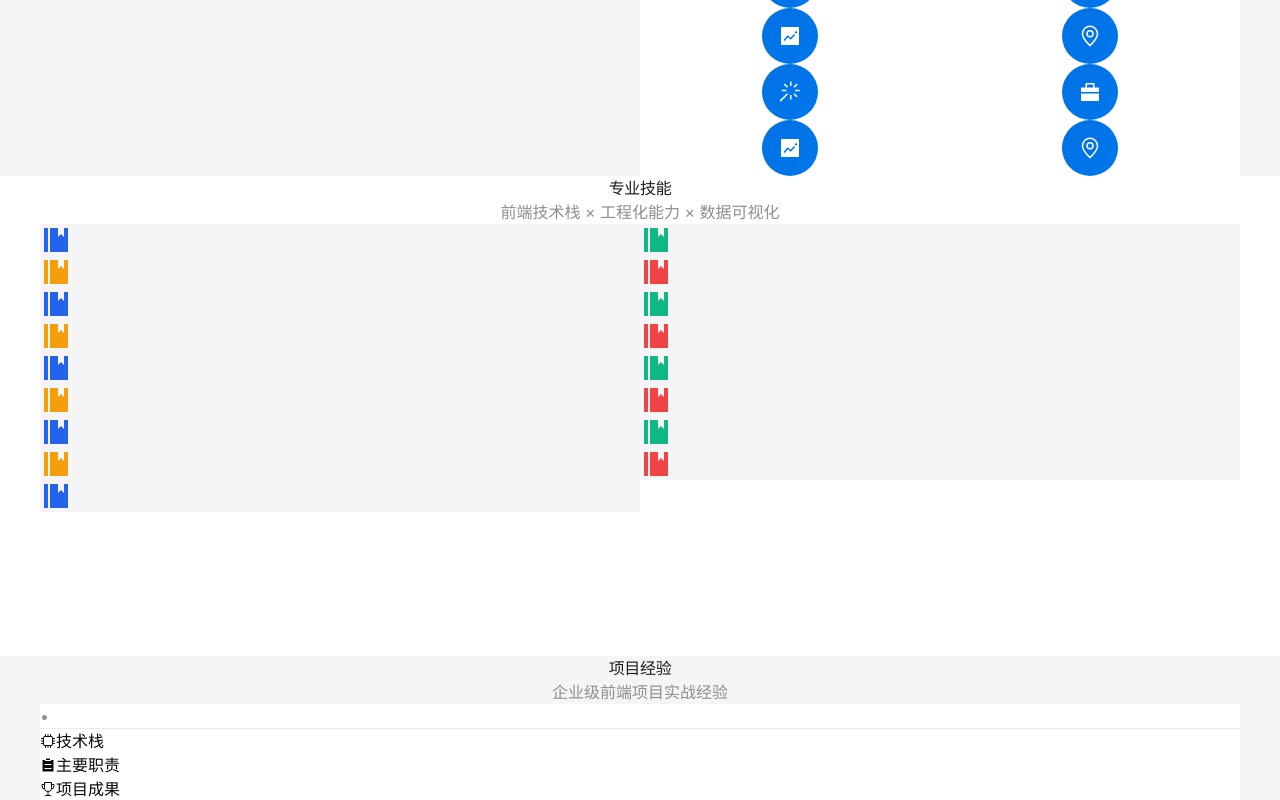
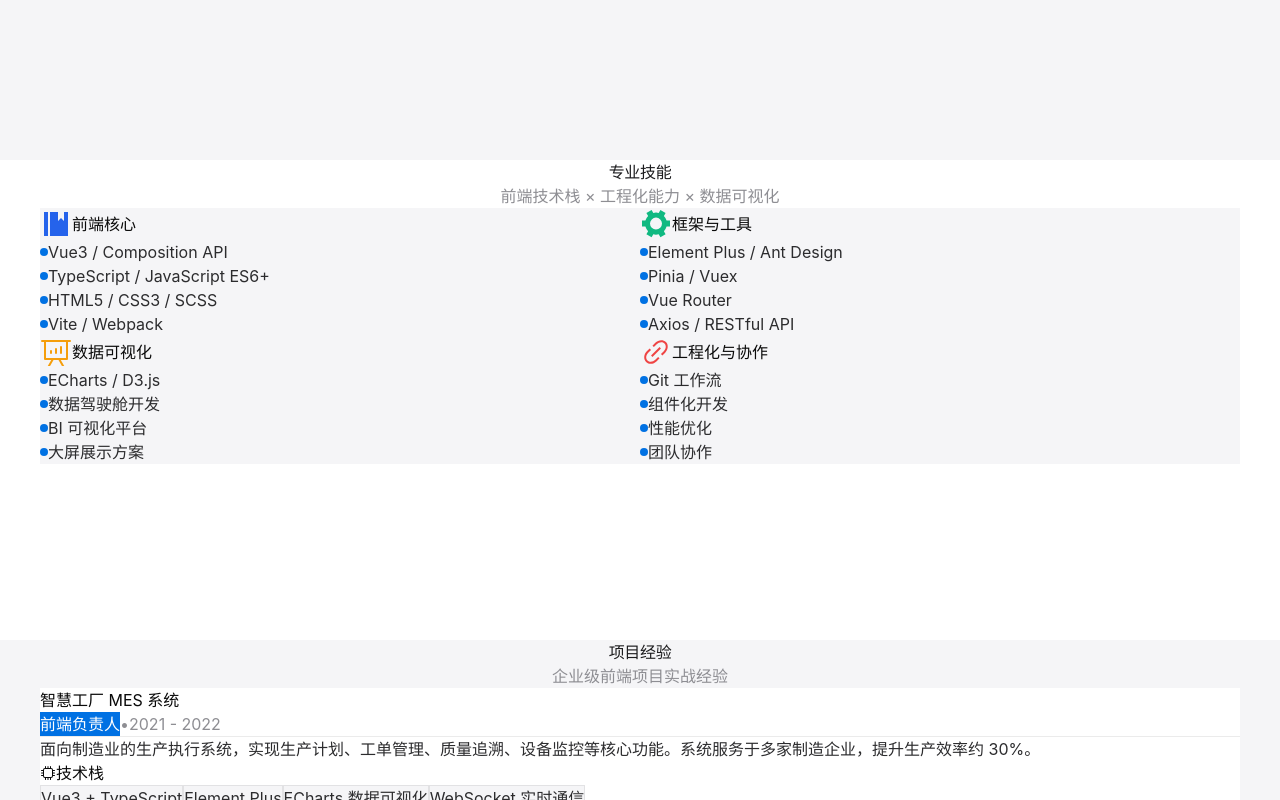
Before and after one commit to tianciniu70-max/personalWebsite, a Vue app: page / in a window 1280 px wide. Shown: the part 1120-1920 px from the top of the page. Built offline with nearby package versions, Linux system fonts and the light colour scheme.

Commit message:
fix: 修复 vue-i18n 运行时警告
使用 tm() 函数获取复杂对象（数组）而不是 t() 函数
- t() 用于翻译字符串
- tm() 用于获取复杂对象/数组
修复所有 Section 组件中的翻译数据访问方式

```diff
--- a/src/components/Sections/AboutSection.vue
+++ b/src/components/Sections/AboutSection.vue
@@ -32,9 +32,9 @@ import { useI18n } from 'vue-i18n'
 import SectionContainer from '@/components/Layout/SectionContainer.vue'
 import { MagicStick, Briefcase, TrendCharts, Location } from '@element-plus/icons-vue'
 
-const { t } = useI18n()
+const { t, tm } = useI18n()
 
-const highlights = computed(() => t('about.highlights') as unknown as any[])
+const highlights = computed(() => tm('about.highlights') as any[])
 
 const formattedStory = computed(() => {
   const story = t('about.story')
--- a/src/components/Sections/ContactSection.vue
+++ b/src/components/Sections/ContactSection.vue
@@ -41,10 +41,10 @@ import { useI18n } from 'vue-i18n'
 import SectionContainer from '@/components/Layout/SectionContainer.vue'
 import { Message, Link as LinkIcon, Promotion, ChatDotRound } from '@element-plus/icons-vue'
 
-const { t, locale } = useI18n()
+const { t, locale, tm } = useI18n()
 
 const currentLocale = computed(() => locale.value)
-const channels = computed(() => t('contact.channels') as unknown as any[])
+const channels = computed(() => tm('contact.channels') as any[])
 
 const iconMap: Record<string, any> = {
   email: Message,
--- a/src/components/Sections/DesignThinkingSection.vue
+++ b/src/components/Sections/DesignThinkingSection.vue
@@ -39,9 +39,9 @@ import { useI18n } from 'vue-i18n'
 import SectionContainer from '@/components/Layout/SectionContainer.vue'
 import { User, View, Pointer } from '@element-plus/icons-vue'
 
-const { t } = useI18n()
+const { t, tm } = useI18n()
 
-const pillars = computed(() => t('designThinking.pillars') as unknown as any[])
+const pillars = computed(() => tm('designThinking.pillars') as any[])
 
 const pillarIcons = [User, View, Pointer]
 
--- a/src/components/Sections/JapanCareerSection.vue
+++ b/src/components/Sections/JapanCareerSection.vue
@@ -65,11 +65,11 @@ import { useI18n } from 'vue-i18n'
 import SectionContainer from '@/components/Layout/SectionContainer.vue'
 import { InfoFilled, ChatDotRound, Star, Medal, TrophyBase, TrendCharts } from '@element-plus/icons-vue'
 
-const { t, locale } = useI18n()
+const { t, locale, tm } = useI18n()
 
 const currentLocale = computed(() => locale.value)
-const whyJapan = computed(() => t('japanCareer.whyJapan') as unknown as any[])
-const values = computed(() => t('japanCareer.values') as unknown as string[])
+const whyJapan = computed(() => tm('japanCareer.whyJapan') as any[])
+const values = computed(() => tm('japanCareer.values') as string[])
 
 const whyIcons = [Medal, TrophyBase, TrendCharts]
 
--- a/src/components/Sections/ProjectsSection.vue
+++ b/src/components/Sections/ProjectsSection.vue
@@ -62,10 +62,10 @@ import { useI18n } from 'vue-i18n'
 import SectionContainer from '@/components/Layout/SectionContainer.vue'
 import { Cpu, List, Trophy } from '@element-plus/icons-vue'
 
-const { t, locale } = useI18n()
+const { t, locale, tm } = useI18n()
 
 const currentLocale = computed(() => locale.value)
-const projects = computed(() => t('projects.items') as unknown as any[])
+const projects = computed(() => tm('projects.items') as any[])
 </script>
 
 <style lang="scss" scoped>
--- a/src/components/Sections/SkillsSection.vue
+++ b/src/components/Sections/SkillsSection.vue
@@ -33,9 +33,9 @@ import { useI18n } from 'vue-i18n'
 import SectionContainer from '@/components/Layout/SectionContainer.vue'
 import { Management, Tools, DataAnalysis, Link } from '@element-plus/icons-vue'
 
-const { t } = useI18n()
+const { t, tm } = useI18n()
 
-const categories = computed(() => t('skills.categories') as unknown as any[])
+const categories = computed(() => tm('skills.categories') as any[])
 
 const iconMap: Record<string, any> = {
   code: Management,
--- a/src/i18n/index.ts
+++ b/src/i18n/index.ts
@@ -1,17 +1,16 @@
 import { createI18n } from 'vue-i18n'
-import type { LocaleMessage } from '@/locales/types'
 import zh from '../locales/zh'
 import en from '../locales/en'
 import ja from '../locales/ja'
 
-const i18n = createI18n<[LocaleMessage], 'zh' | 'en' | 'ja'>({
+const i18n = createI18n({
   legacy: false,
   locale: 'zh',
   fallbackLocale: 'en',
   messages: {
-    zh: zh as LocaleMessage,
-    en: en as LocaleMessage,
-    ja: ja as LocaleMessage
+    zh,
+    en,
+    ja
   }
 })
 
```
